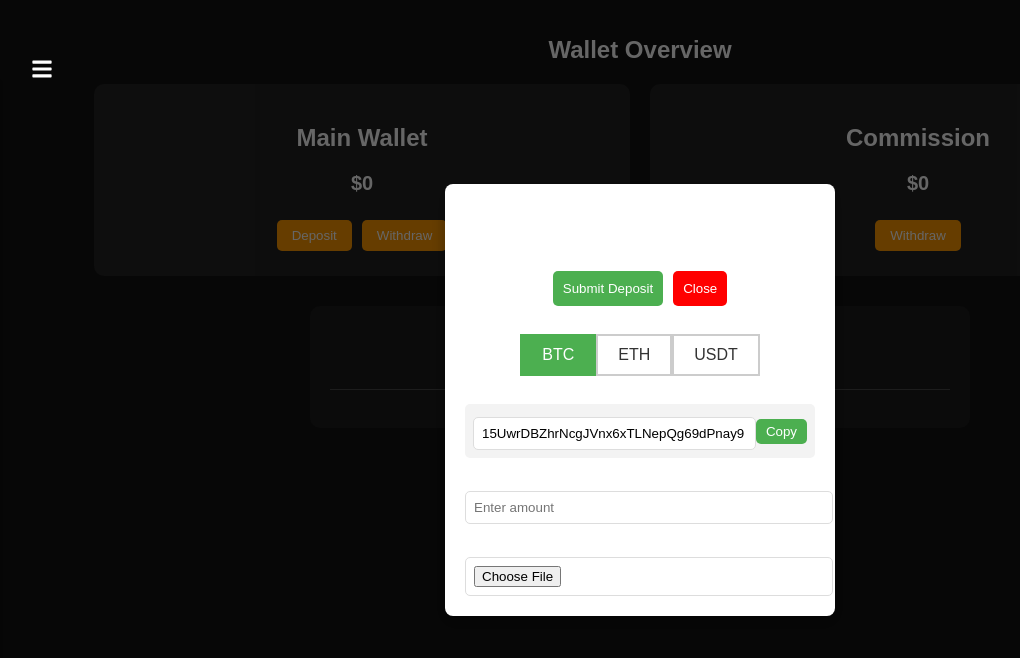
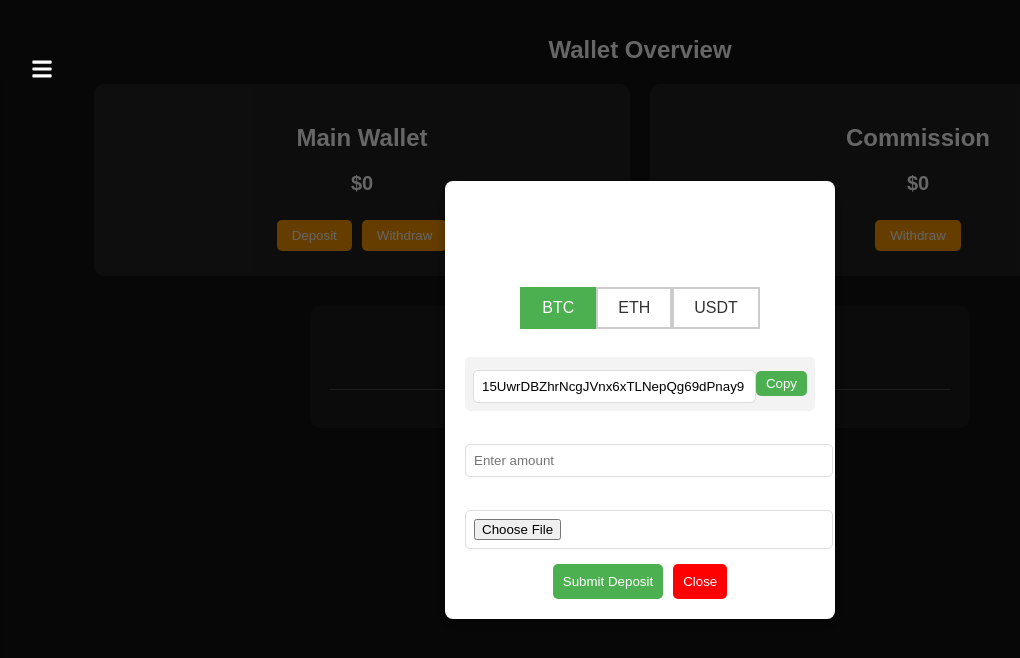
Before and after one commit to Martganan24/CCXPR, a React (Create React App) app in the folder cecxai-trading/: page /wallet in a window 1280 px wide. Both pictures are taken after a click on the button "Deposit". Shown: the top 658 px of the page, without its empty margins (0-1020 px from the left). Built offline with nearby package versions, Linux system fonts and the light colour scheme.

Commit message:
withdraw

```diff
--- a/cecxai-trading/src/components/DepositWithdrawPopup.js
+++ b/cecxai-trading/src/components/DepositWithdrawPopup.js
@@ -95,14 +95,6 @@ const DepositWithdrawPopup = ({ type, onClose }) => {
       >
         <h2 className="popup-title">{type === "deposit" ? "Deposit Funds" : "Withdraw Funds"}</h2>
 
-        {/* Action Buttons moved up here */}
-        <div className="popup-actions">
-          <button className="submit-btn" onClick={handleSubmit}>
-            {type === "deposit" ? "Submit Deposit" : "Submit Withdrawal"}
-          </button>
-          <button className="close-btn" onClick={onClose}>Close</button>
-        </div>
-
         {/* Token Selection */}
         <label>Select Token:</label>
         <div className="token-options">
@@ -161,6 +153,14 @@ const DepositWithdrawPopup = ({ type, onClose }) => {
             {fileName && <p>Selected File: {fileName}</p>}
           </>
         )}
+
+        {/* Action Buttons moved up here */}
+        <div className="popup-actions">
+          <button className="submit-btn" onClick={handleSubmit}>
+            {type === "deposit" ? "Submit Deposit" : "Submit Withdrawal"}
+          </button>
+          <button className="close-btn" onClick={onClose}>Close</button>
+        </div>
       </motion.div>
     </motion.div>
   );
```
